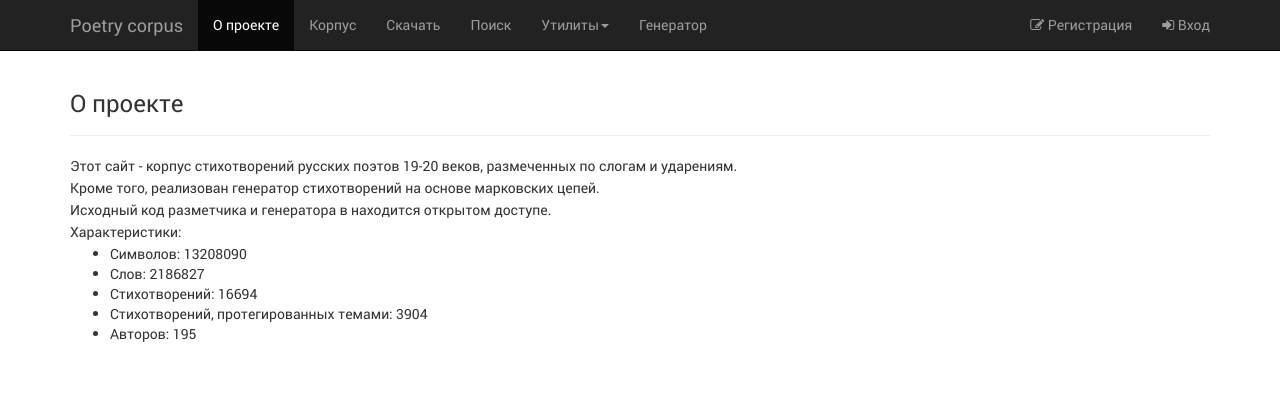
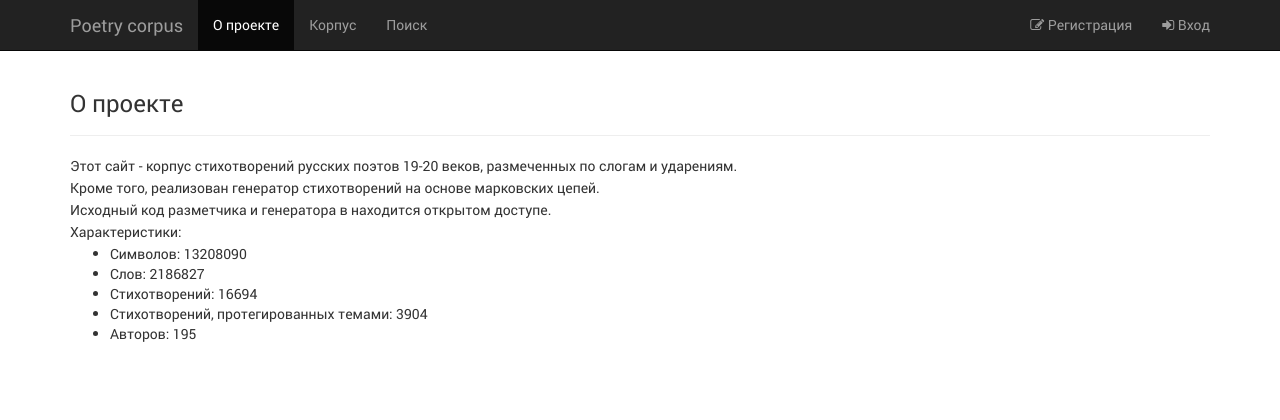
Before and after one commit to IlyaGusev/PoetryCorpus, a Django app: page / in a window 1280 px wide. Shown: the top 420 px of the page. Run offline with Django 3.2, Linux system fonts and the light colour scheme; some libraries are stand-ins or nearby versions.

Commit message:
Временно убрал нерабочие разделы

```diff
--- a/poetry/templates/base.html
+++ b/poetry/templates/base.html
@@ -43,23 +43,23 @@
                     <li {% block poems_active %} {% endblock %}>
                         <a href="{% url 'corpus:poems' %}?page=1">Корпус</a>
                     </li>
-                    <li {% block download_active %} {% endblock %}>
-                        <a href="{% url 'download' %}">Скачать</a>
-                    </li>
+                    <!--<li {% block download_active %} {% endblock %}>-->
+                        <!--<a href="{% url 'download' %}">Скачать</a>-->
+                    <!--</li>-->
                     <li {% block search_active %} {% endblock %}>
                         <a href="{% url 'corpus:search:haystack_search' %}">Поиск</a>
                     </li>
-                    <li class="dropdown">
-                        <a href="#" class="dropdown-toggle" data-toggle="dropdown">Утилиты<b class="caret"></b></a>
-                        <ul class="dropdown-menu">
-                            <li {% block accents_active %} {% endblock %}><a href="{% url 'corpus:accents' %}">Определение ударения</a></li>
-                            <li {% block rhymes_active %} {% endblock %}><a href="{% url 'corpus:rhymes' %}">Подбор рифм</a></li>
-                            <li {% block analysis_active %} {% endblock %}><a href="{% url 'corpus:analysis' %}">Анализ стихотворения</a></li>
-                        </ul>
-                    </li>
-                    <li {% block generator_active %} {% endblock %}>
-                        <a href="{% url 'corpus:generator' %}">Генератор</a>
-                    </li>
+                    <!--<li class="dropdown">-->
+                        <!--<a href="#" class="dropdown-toggle" data-toggle="dropdown">Утилиты<b class="caret"></b></a>-->
+                        <!--<ul class="dropdown-menu">-->
+                            <!--<li {% block accents_active %} {% endblock %}><a href="{% url 'corpus:accents' %}">Определение ударения</a></li>-->
+                            <!--<li {% block rhymes_active %} {% endblock %}><a href="{% url 'corpus:rhymes' %}">Подбор рифм</a></li>-->
+                            <!--<li {% block analysis_active %} {% endblock %}><a href="{% url 'corpus:analysis' %}">Анализ стихотворения</a></li>-->
+                        <!--</ul>-->
+                    <!--</li>-->
+                    <!--<li {% block generator_active %} {% endblock %}>-->
+                        <!--<a href="{% url 'corpus:generator' %}">Генератор</a>-->
+                    <!--</li>-->
                 </ul>
                 <ul class = "nav navbar-nav navbar-right">
                 {% if user.is_authenticated %}
```
